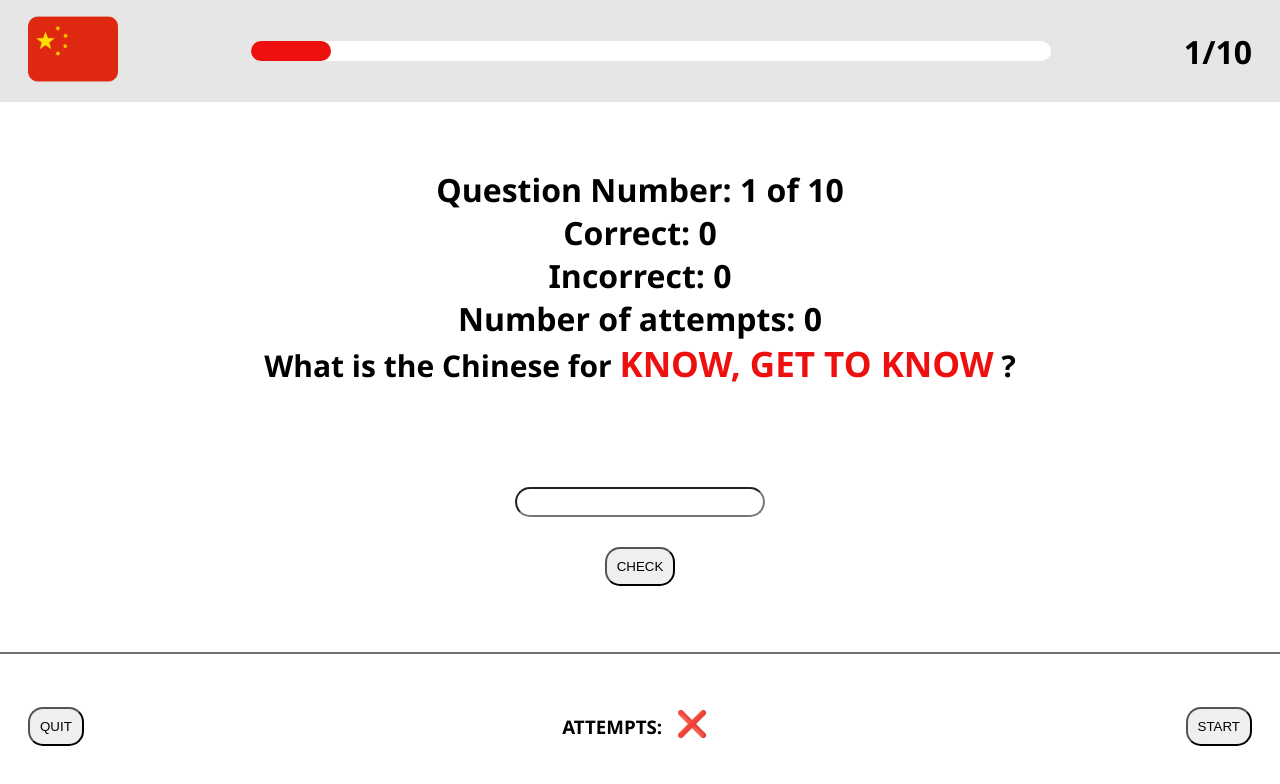
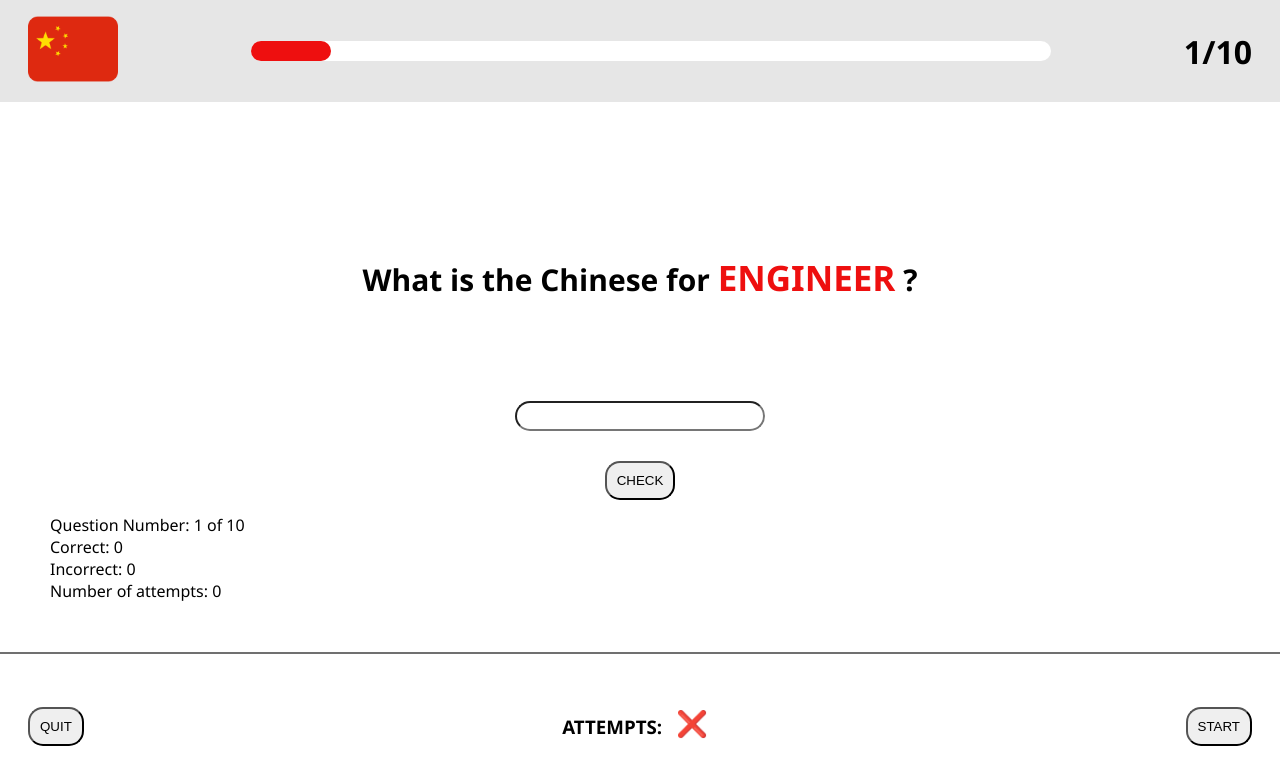
Before and after one commit to David01226/React-Chinese-Word-Quiz, a React (Vite) app: page /quiz in a window 1280 px wide. Shown: the top 784 px of the page. Built offline with nearby package versions, Linux system fonts and the light colour scheme.

Commit message:
added more functionality

```diff
--- a/src/App.jsx
+++ b/src/App.jsx
@@ -10,22 +10,41 @@ import { questions } from './Questions'
 function App() {
 
   // state variables
-  const [userAnswer, setUserAnswer] = useState('');
-  const [questionIndex, setQuestionIndex] = useState(10);
-  const [currentQuestion, setCurrentQuestion] = useState(Object.keys(questions)[questionIndex].toUpperCase());
-  const [correct, setCorrect] = useState(0);
-  const [incorrect, setIncorrect] = useState(0);
-  const [attempts, setAttempts] = useState(0);
-  const [numOfAnsweredQuestions, setNumOfAnsweredQuestions] = useState(1);
+    const [userAnswer, setUserAnswer] = useState('');
+    const [questionIndex, setQuestionIndex] = useState(Math.floor(Math.random() * 101));
+    let currentQuestion = Object.keys(questions)[questionIndex].toUpperCase();
+    const [correct, setCorrect] = useState(0);
+    const [incorrect, setIncorrect] = useState(0);
+    const [attempts, setAttempts] = useState(0);
+    const [numOfAnsweredQuestions, setNumOfAnsweredQuestions] = useState(1);
+    const [totalNumOfQuestions, setTotalNumOfQuestions] = useState(10)
+    const allowedAttempts = 3
 
-  let totalNumOfQuestions = 10
-  const allowedAttempts = 3
+
+    // Resets all variables after game has finished or if exited
+    const RestartQuizVariables = () => {
+        setUserAnswer('');
+        setQuestionIndex(Math.floor(Math.random() * 101))
+        setCorrect(0);
+        setIncorrect(0);
+        setAttempts(0);
+        setNumOfAnsweredQuestions(1);
+        setTotalNumOfQuestions(10);
+    }
+
+
+  // specifies how many questions to answer
+  const ClickNumOfQuestions = (e) => {
+    const stringTotalNumOfQuestions = e.target.value
+    setTotalNumOfQuestions(+stringTotalNumOfQuestions)
+  }
 
 
   // generates next random question
   const NextQuestion = () => {
       setQuestionIndex(Math.floor(Math.random() * 101))
       // setQuestionIndex(10)
+
   }
 
 
@@ -38,8 +57,7 @@ function App() {
 
   // function handler for checking user answer, adding up score and monitoring number of attempts
   const CheckClickHnd = () => {
-      const correctAnswer = Object.values(questions)[10]
-
+      const correctAnswer = Object.values(questions)[questionIndex]
 
 
       if (numOfAnsweredQuestions < totalNumOfQuestions) {
@@ -50,7 +68,7 @@ function App() {
               setCorrect(correct + 1) // Add 1 to number of correct
               setAttempts(0) // Reset attempts back to 0 before next question
               NextQuestion() // Next Question
-
+              setUserAnswer('')
           }
 
           // if incorrect and not empty
@@ -58,11 +76,14 @@ function App() {
               if (attempts < allowedAttempts) {
                   setAttempts(attempts + 1) // Add one to the number of attempts if attempts is less than 3
 
+
               } else if (attempts === allowedAttempts) {
                   setIncorrect(incorrect + 1) // Add one to incorrect after using all 3 attempts
+                  NextQuestion() // Next Questions
                   setAttempts(0) // reset the attempts back to 0 for next question
                   setNumOfAnsweredQuestions(numOfAnsweredQuestions + 1) // Add 1 to number of questions answered
-                  NextQuestion() // Next Questions
+                  setUserAnswer('')
+
               }
           }
 
@@ -106,11 +127,12 @@ function App() {
             <Header
             numOfAnsweredQuestions={numOfAnsweredQuestions}
             totalNumOfQuestions={totalNumOfQuestions}
+            RestartQuizVariables={RestartQuizVariables}
             />
 
             <Switch>
               <Route exact path='/'>
-                  <StartMenu />
+                  <StartMenu ClickNumOfQuestions={ClickNumOfQuestions}/>
               </Route>
               <Route path='/quiz'>
                   <QuestionPage
@@ -129,7 +151,7 @@ function App() {
               </Route>
             </Switch>
 
-            <Footer />
+            <Footer RestartQuizVariables={RestartQuizVariables}/>
         </div>
     </Router>
 
--- a/src/components/Component.style.css
+++ b/src/components/Component.style.css
@@ -145,9 +145,10 @@
 
 
 
-/* Content.jsx */
+/* QuestionPage.jsx */
 
 .main-content-container {
+    position: relative;
     width: 100%;
     height: 70%;
     background-color: white;
@@ -202,6 +203,16 @@ input[type='button'] {
     cursor: pointer;
 }
 
+ .game-stats-hidden-by-default {
+    position: absolute;
+    bottom: 50px;
+    left: 50px;
+}
+
+.game-stats-hidden-by-default p {
+
+}
+
 
 
 /* Footer */
--- a/src/components/Footer.jsx
+++ b/src/components/Footer.jsx
@@ -1,10 +1,14 @@
 import { Link } from "react-router-dom"
 
-const Footer = () => {
+const Footer = (props) => {
+
+    const { RestartQuizVariables } = props
     return (
         <div className="footer-container">
             <div className="footer-left">
-                <input type="button" value="QUIT" />
+                <Link to='/'>
+                    <input type="button" value="QUIT" onClick={RestartQuizVariables}/>
+                </Link>
             </div>
             <div className="footer-center">
                 <h3>ATTEMPTS: </h3>
--- a/src/components/Header.jsx
+++ b/src/components/Header.jsx
@@ -3,7 +3,7 @@ import { Link } from "react-router-dom"
 const Header = (props) => {
 
     //props
-    const { numOfAnsweredQuestions, totalNumOfQuestions } = props
+    const { numOfAnsweredQuestions, totalNumOfQuestions, RestartQuizVariables } = props
 
     let barWidth = (800 / totalNumOfQuestions) * numOfAnsweredQuestions
 
@@ -15,7 +15,7 @@ const Header = (props) => {
         <div className="header-container">
             <div className="header-left">
                 <Link to='/'>
-                    <img src="/chinese_flag.png" alt="" />
+                    <img src="/chinese_flag.png" alt="" onClick={RestartQuizVariables}/>
                 </Link>
 
             </div>
--- a/src/components/QuestionPage.jsx
+++ b/src/components/QuestionPage.jsx
@@ -24,22 +24,28 @@ const QuestionPage = (props) => {
     };
 
 
+
     // Main output
     return (
         <div className="main-content-container">
             <div className='question-container'>
-                <h1>Question Number: {numOfAnsweredQuestions} of {totalNumOfQuestions}</h1>
-                <h1>Correct: {correct}</h1>
-                <h1>Incorrect: {incorrect}</h1>
-                <h1>Number of attempts: {attempts}</h1>
                 <h3 className='question'>What is the Chinese for <span>{currentQuestion}</span> ?</h3>
 
                 <form onSubmit={onSubmitForm} className='user-input-container'>
-                    <input type="text" name="" id="" onChange={AnswerHnd} />
+                    <input type="text" name="" id="" onChange={AnswerHnd} value={userAnswer} />
                     <input type="submit" value="CHECK" onClick={CheckClickHnd} />
                 </form>
 
             </div>
+
+
+            <div className="game-stats-hidden-by-default">
+                <p>Question Number: {numOfAnsweredQuestions} of {totalNumOfQuestions}</p>
+                <p>Correct: {correct}</p>
+                <p>Incorrect: {incorrect}</p>
+                <p>Number of attempts: {attempts}</p>
+            </div>
+
         </div>
     )
 }
--- a/src/components/StartMenu.jsx
+++ b/src/components/StartMenu.jsx
@@ -1,4 +1,6 @@
-const StartMenu = () => {
+const StartMenu = (props) => {
+
+    const { ClickNumOfQuestions } = props
     return (
         <div className="start-menu-container">
             <div className="start-menu-text">
@@ -9,10 +11,10 @@ const StartMenu = () => {
             <div className="start-menu-options">
                 <div className="start-options-left">
                     <div className="option-float-left">
-                        <input type="button" value="10" />
+                        <input type="button" value="10" onClick={ClickNumOfQuestions}/>
                     </div>
                     <div className="option-float-right">
-                        <input type="button" value="20" />
+                        <input type="button" value="20" onClick={ClickNumOfQuestions}/>
                     </div>
 
 
@@ -20,15 +22,15 @@ const StartMenu = () => {
 
                 <div className="start-options-center">
                     <img src="/chinese_flag.png" alt="" />
-                    <input type="button" value="50" />
+                    <input type="button" value="50" onClick={ClickNumOfQuestions}/>
                 </div>
 
                 <div className="start-options-right">
                     <div className="option-float-right">
-                        <input type="button" value="100" />
+                        <input type="button" value="100" onClick={ClickNumOfQuestions}/>
                     </div>
                     <div className="option-float-left">
-                        <input type="button" value="80" />
+                        <input type="button" value="80" onClick={ClickNumOfQuestions}/>
                     </div>
 
                 </div>
```
